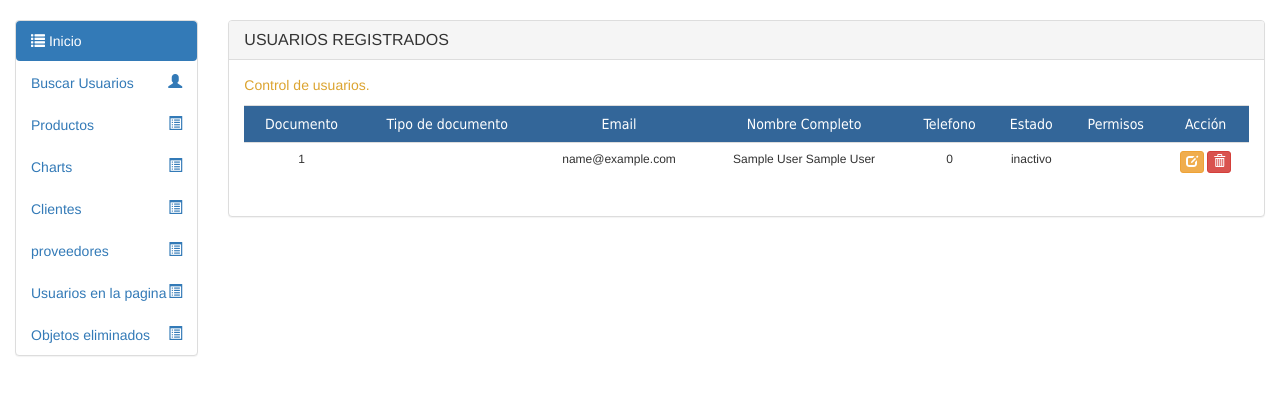
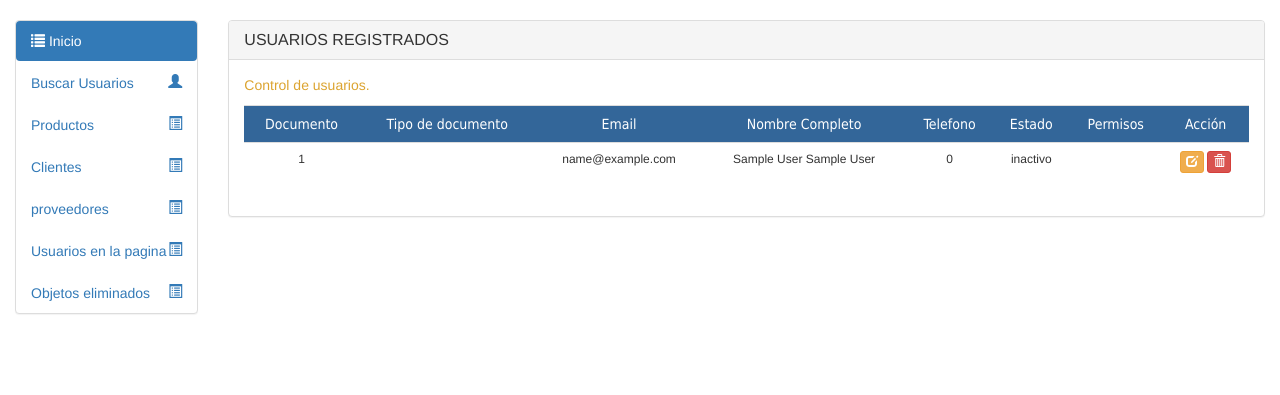
Before and after one commit to ZOLUXERO/Inventcorp-3.0, a PHP site: page /Vista/html/admon.php in a window 1280 px wide. Shown: the part 52-447 px from the top of the page. Run offline with PHP 8.4, Linux system fonts and the light colour scheme; the visitor is signed in with stand-in values (Sample User, id 1); some libraries are stand-ins or nearby versions.

Commit message:
cambios futiles

```diff
--- a/Vista/html/menulateral.php
+++ b/Vista/html/menulateral.php
@@ -16,7 +16,6 @@
       <li class="active"><a href="../../index.php"><span class="glyphicon glyphicon-list"></span> Inicio</a></li>
       <li><a href="crudusuarios.php">Buscar Usuarios<span class="glyphicon glyphicon-user pull-right"></span> </a></li>
       <li><a href="crudproductos.php">Productos<span class="glyphicon glyphicon-list-alt pull-right"></span> </a></li>
-      <li><a href="chart.php">Charts<span class="glyphicon glyphicon-list-alt pull-right"></span> </a></li>
       <li><a href="#">Clientes<span class="glyphicon glyphicon-list-alt pull-right"></span> </a></li>
       <li><a href="#">proveedores<span class="glyphicon glyphicon-list-alt pull-right"></span> </a></li>
       <li>
```
